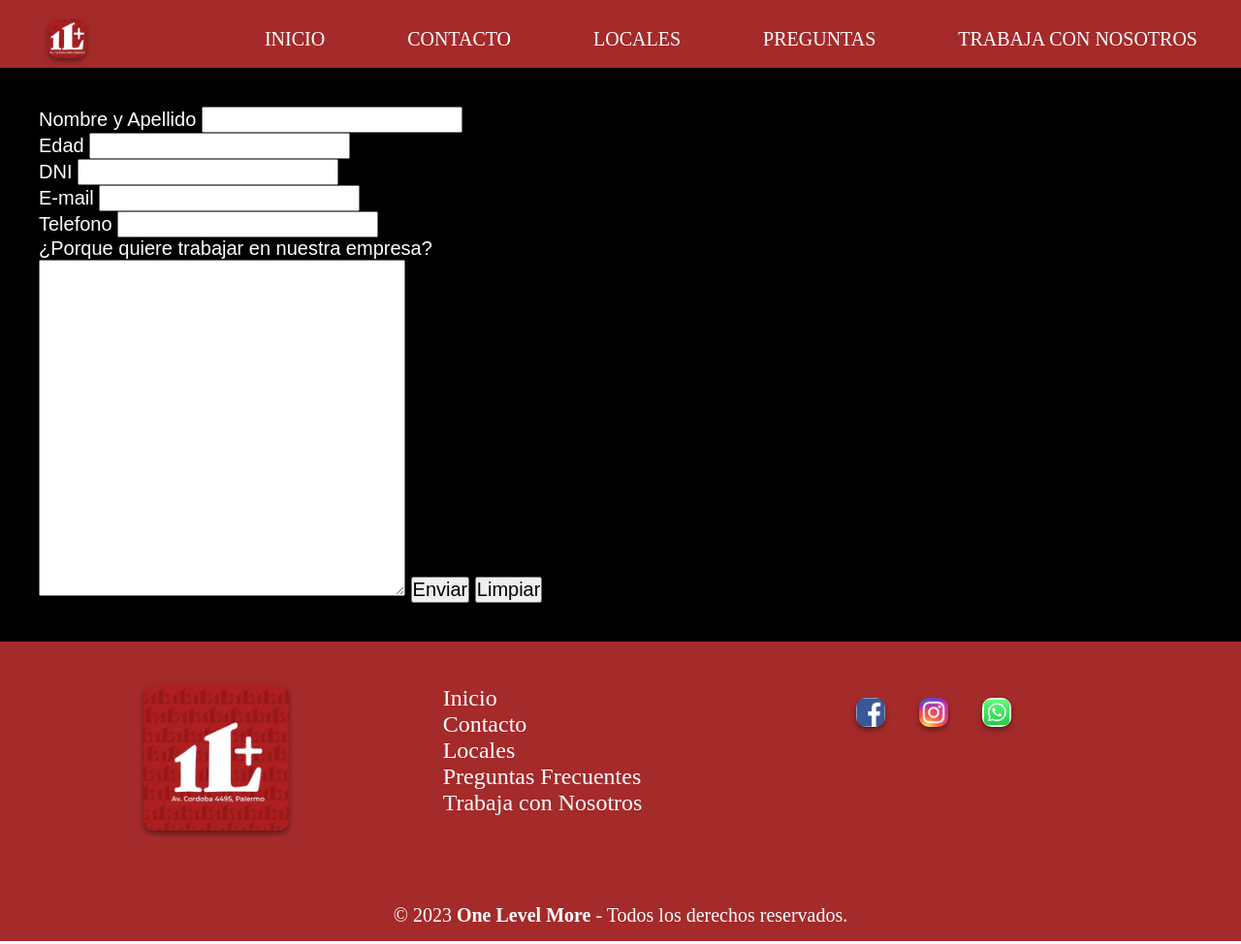
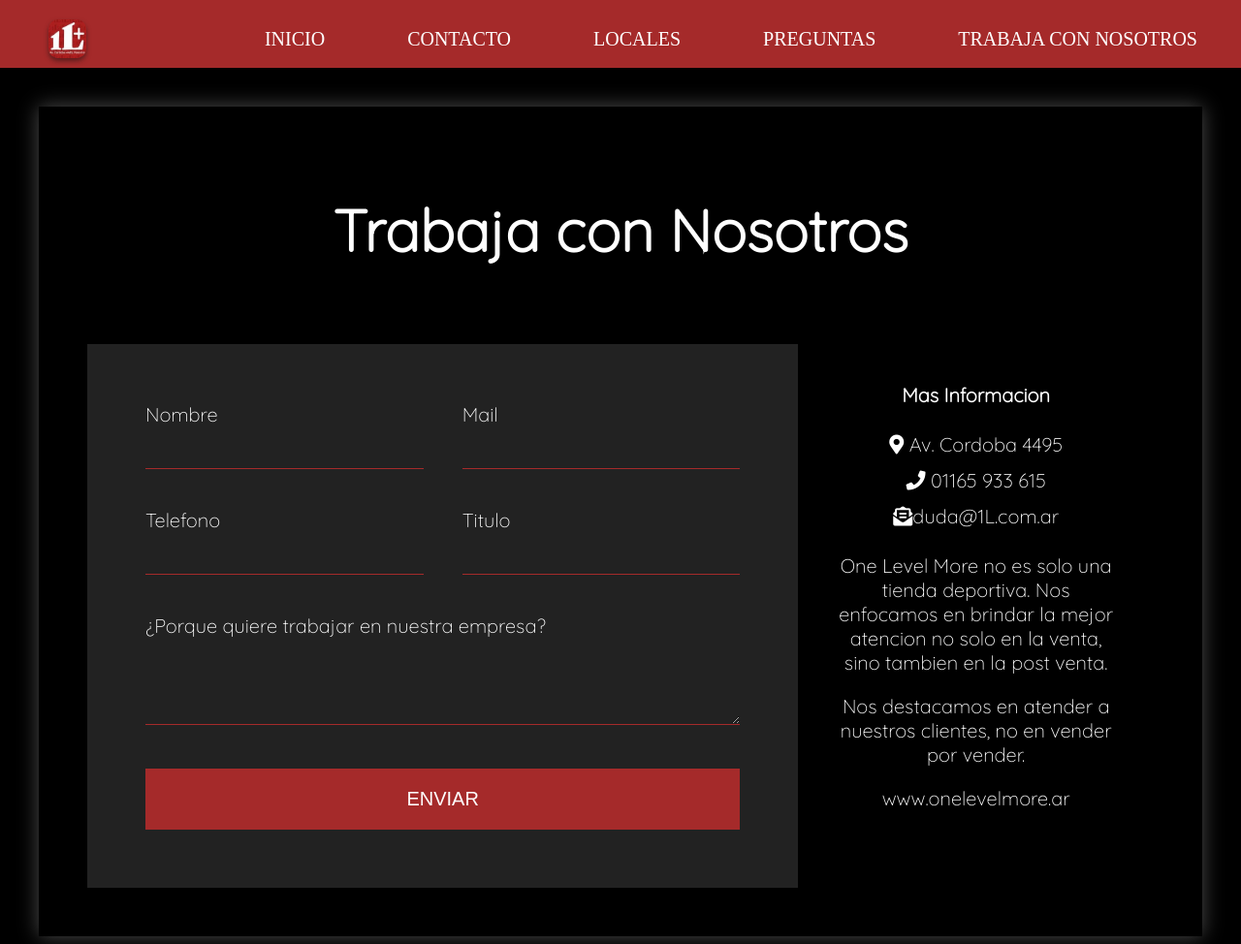
Before and after one commit to sabv1984/sabv, a website: page pages/Trabajaconnosotros.html in a window 1280 px wide. Shown: the top 974 px of the page at 97% size. Drawn offline with nearby package versions, Linux system fonts and the light colour scheme.

Commit message:
Trabaja con nosotros

```diff
--- a/pages/Trabajaconnosotros.html
+++ b/pages/Trabajaconnosotros.html
@@ -6,6 +6,12 @@
     <meta name="viewport" content="width=device-width, initial-scale=1.0">
     <meta name="descriptions" content="Trabaja mejor!! Trabaja en onelevelmore">
     <meta name="keywords" content="Trabajo One Level More Consulta Tienda">
+    <link rel="preconnect" href="https://fonts.googleapis.com">
+    <link rel="preconnect" href="https://fonts.gstatic.com" crossorigin>
+    <link href="https://fonts.googleapis.com/css2?family=Quicksand:wght@300&display=swap" rel="stylesheet">
+    <link rel="stylesheet" href="https://use.font-awesome.com/releases/v5.8.1/css/all.css"
+     integrity="sha384-50oBUHEmvpQ+1lw4y57PTFmhCaXp0ML5d60M1M7uH2+nqUivzIebhndOJK28anvf"
+     crossorigin="anonymous">
     <link
       rel="shortcut icon"
       href="../images/ImagenPrincipal.jpeg"
@@ -33,24 +39,55 @@
     </ul>
   </nav>
   </header>
-    <main>
-      <form action="" method="post">
-      <div><label for="nombre">Nombre y Apellido</label>
-      <input type="text" id="nombre" required></div>
-      <div><label for="edad">Edad</label>
-      <input type="text" id="edad" required></div>
-      <div><label for="documento">DNI</label>
-      <input type="text" id="numero"required></div>
-      <div><label for="email">E-mail</label>
-      <input type="email" id="email" required></div>
-      <div><label for="telefono">Telefono</label>
-      <input type="tel" id="telefono" required></div>
-      <p>¿Porque quiere trabajar en nuestra empresa?</p>
-      <textarea name="" id="" cols="30" rows="15"></textarea>
-      <input id="enviar" type="submit" value="Enviar"/>
-      <input id="reset" type="reset" value="Limpiar"/></form>
-    </main>
-    <footer class="pie-pagina">
+
+  <main>
+    <div class="content">
+      <h1 class="logo">Trabaja con Nosotros<span></span></h1>
+      <div class="contact">
+        <div class="contact-form">
+          <h1></h1>
+          <form action=""></form>
+          <p>
+            <label for="nombre">Nombre</label>
+            <input type="text" name="" id="nombre" required>
+          </p>
+          <p>
+            <label for="email">Mail</label>
+            <input type="email" name="" id="email" required>
+          </p>
+          <p>
+            <label for="telefono">Telefono</label>
+            <input type="tel" name="" id="telefono" required>
+          </p>
+          <p>
+            <label>Titulo</label>
+            <input type="text" name="Asunto">
+          </p>
+          <p class="Block">¿Porque quiere trabajar en nuestra empresa?
+            <textarea name="Mensaje" id="" cols="" rows="3"></textarea>
+          </p>
+          <p class="Block">
+          <button type="submit">
+            Enviar
+          </button>
+          </p>
+        </div>
+        <div class="contact-info">
+          <h2>Mas Informacion</h2>
+          <ul>
+            <li><i class="fas fa-map-marker-alt"></i> Av. Cordoba 4495</li>
+            <li><i class="fas fa-phone"></i> 01165 933 615</li>
+            <li><i class="fas fa-envelope-open-text"></i>duda@1L.com.ar</li>
+          </ul>
+          <p>One Level More no es solo una tienda deportiva. Nos enfocamos en brindar la mejor atencion no solo en
+             la venta, sino tambien en la post venta.</p>
+          <p>Nos destacamos en atender a nuestros clientes, no en vender por vender.</p>
+          <p>www.onelevelmore.ar</p>
+        </div>
+      </div>
+    </div>
+  </main>
+  <footer class="pie-pagina">
       <div class="grupo-1">
         <div class="box">
           <figure><a><img src="../images/ImagenPrincipal.jpeg"></a></figure>
```
Also changed, not shown: pages/contacto.html (+4 -4 lines).
